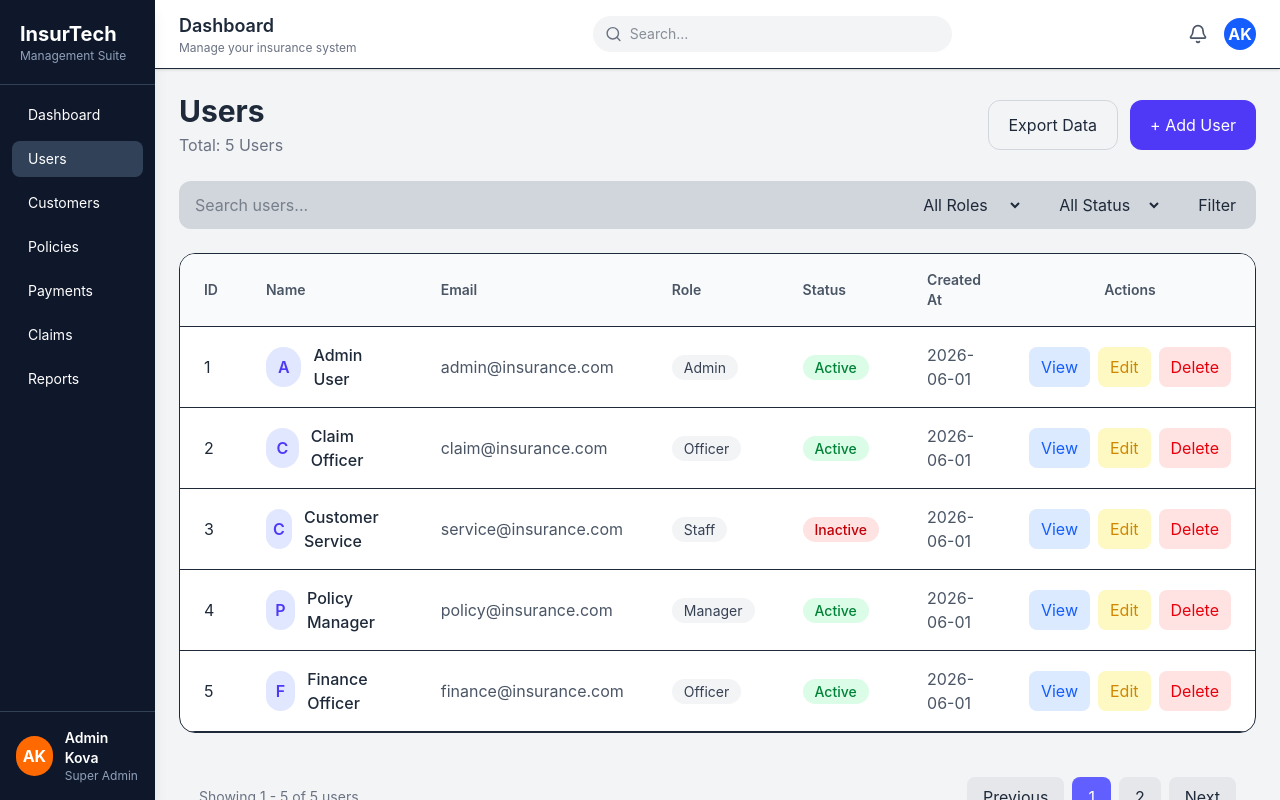
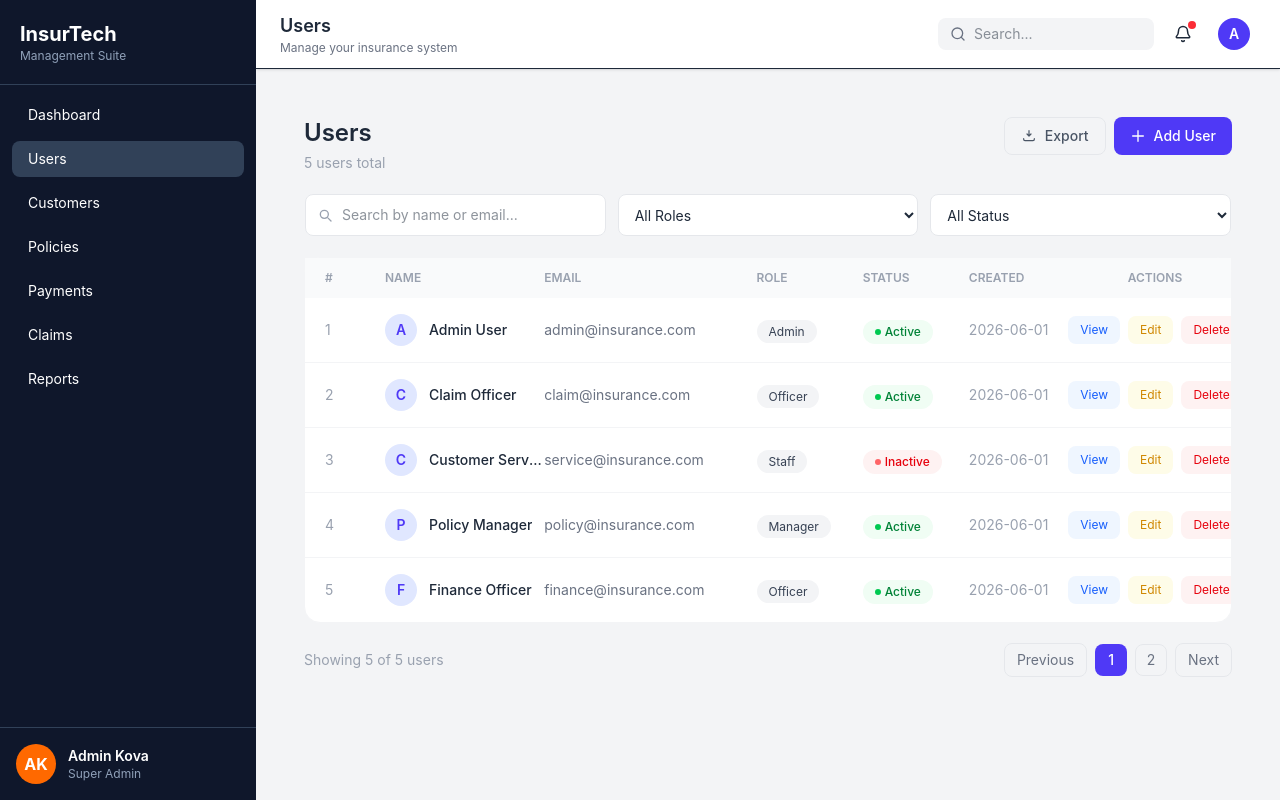
Before and after one commit to chanlita425/InsurTech, a React (Vite) app: page /users in a window 1280 px wide. Built offline with nearby package versions, Linux system fonts and the light colour scheme.

Commit message:
Responsive For User module

```diff
--- a/src/components/layout/Topbar.tsx
+++ b/src/components/layout/Topbar.tsx
@@ -1,13 +1,30 @@
-import { Bell, Search, Menu } from "lucide-react";
+import { Bell, Search, Menu, X } from "lucide-react";
+import { useLocation } from "react-router-dom";
+import { useState } from "react";
+
+const routeTitles: Record<string, string> = {
+  "/dashboard": "Dashboard",
+  "/users": "Users",
+  "/customers": "Customers",
+  "/policies": "Policies",
+  "/payments": "Payments",
+  "/claims": "Claims",
+  "/reports": "Reports",
+};
 
 export default function Topbar({ onMenuClick }: { onMenuClick: () => void }) {
+  const location = useLocation();
+  const title = routeTitles[location.pathname] || "Dashboard";
+
+  const [openSearch, setOpenSearch] = useState(false);
+  const [openProfile, setOpenProfile] = useState(false);
+
   return (
-    <div className="w-full flex items-center justify-between px-4 sm:px-6 py-3">
+    <div className="w-full flex items-center justify-between px-4 sm:px-6 py-3 relative">
 
-      {/* Left */}
+      {/* LEFT */}
       <div className="flex items-center gap-3">
 
-        {/* Hamburger (mobile only) */}
         <button
           onClick={onMenuClick}
           className="md:hidden p-2 hover:bg-gray-100 rounded-lg"
@@ -16,32 +33,91 @@ export default function Topbar({ onMenuClick }: { onMenuClick: () => void }) {
         </button>
 
         <div>
-          <h1 className="text-lg font-semibold">Dashboard</h1>
+          <h1 className="text-lg font-semibold">{title}</h1>
           <p className="hidden sm:block text-xs text-gray-500">
             Manage your insurance system
           </p>
         </div>
       </div>
 
-      {/* Search */}
-      <div className="hidden md:flex items-center bg-gray-100 px-3 py-2 rounded-full w-1/3">
-        <Search size={18} className="text-gray-500" />
-        <input
-          placeholder="Search..."
-          className="bg-transparent outline-none px-2 w-full text-sm"
-        />
-      </div>
+      {/* RIGHT ACTIONS */}
+      <div className="flex items-center gap-2 sm:gap-3">
 
-      {/* Right */}
-      <div className="flex items-center gap-4">
+        {/* SEARCH */}
+        <div className="hidden md:flex items-center bg-gray-100 px-3 py-1.5 rounded-lg">
+          <Search size={16} className="text-gray-500" />
+          <input
+            type="text"
+            placeholder="Search..."
+            className="bg-transparent outline-none px-2 text-sm w-44"
+          />
+        </div>
 
-        <Bell className="text-gray-600" size={20} />
+        {/* MOBILE SEARCH ICON */}
+        <button
+          onClick={() => setOpenSearch(!openSearch)}
+          className="md:hidden p-2 hover:bg-gray-100 rounded-lg"
+        >
+          {openSearch ? <X size={18} /> : <Search size={18} />}
+        </button>
 
-        <div className="w-8 h-8 bg-blue-600 text-white rounded-full flex items-center justify-center font-bold">
-          AK
+        {/* NOTIFICATION */}
+        <button className="relative p-2 hover:bg-gray-100 rounded-lg">
+          <Bell size={18} />
+          <span className="absolute top-1 right-1 w-2 h-2 bg-red-500 rounded-full"></span>
+        </button>
+
+        {/* PROFILE */}
+        <div className="relative">
+          <button
+            onClick={() => setOpenProfile(!openProfile)}
+            className="flex items-center gap-2 p-1.5 rounded-lg hover:bg-gray-100"
+          >
+            <div className="w-8 h-8 rounded-full bg-indigo-600 flex items-center justify-center text-white text-sm font-semibold">
+              A
+            </div>
+          </button>
+
+          {/* DROPDOWN */}
+          {openProfile && (
+            <div className="absolute right-0 mt-2 w-48 bg-white border rounded-xl shadow-lg z-50">
+              <div className="p-3 border-b">
+                <p className="text-sm font-medium">Admin User</p>
+                <p className="text-xs text-gray-500">admin@system.com</p>
+              </div>
+
+              <button className="w-full text-left px-4 py-2 text-sm hover:bg-gray-50">
+                Profile
+              </button>
+
+              <button className="w-full text-left px-4 py-2 text-sm hover:bg-gray-50">
+                Settings
+              </button>
+
+              <button className="w-full text-left px-4 py-2 text-sm text-red-500 hover:bg-red-50">
+                Logout
+              </button>
+            </div>
+          )}
         </div>
 
       </div>
+
+      {/* MOBILE SEARCH DROPDOWN */}
+      {openSearch && (
+        <div className="absolute top-14 left-0 w-full px-4 md:hidden z-50">
+          <div className="flex items-center bg-white border rounded-lg shadow px-3 py-2">
+            <Search size={16} className="text-gray-500" />
+            <input
+              autoFocus
+              type="text"
+              placeholder="Search..."
+              className="w-full px-2 text-sm outline-none"
+            />
+          </div>
+        </div>
+      )}
+
     </div>
   );
 }
--- a/src/layouts/MainLayout.tsx
+++ b/src/layouts/MainLayout.tsx
@@ -7,9 +7,9 @@ export default function MainLayout() {
   const [open, setOpen] = useState(false);
 
   return (
-    <div className="flex h-screen bg-gray-100 text-gray-800">
+    <div className="flex h-screen bg-gray-100 text-gray-800 overflow-hidden">
 
-      {/* Mobile Overlay */}
+      {/* Overlay */}
       {open && (
         <div
           className="fixed inset-0 bg-black/50 z-40 md:hidden"
@@ -20,7 +20,7 @@ export default function MainLayout() {
       {/* Sidebar */}
       <aside
         className={`
-          fixed md:static z-50 h-full w-64 bg-slate-900 text-white shadow-lg
+          fixed md:static z-50 h-full w-64 bg-slate-900 text-white
           transform transition-transform duration-300
           ${open ? "translate-x-0" : "-translate-x-full"}
           md:translate-x-0
@@ -29,8 +29,8 @@ export default function MainLayout() {
         <Sidebar onClose={() => setOpen(false)} />
       </aside>
 
-      {/* Main Area */}
-      <div className="flex flex-col flex-1">
+      {/* Main Contain */}
+      <div className="flex flex-col flex-1 min-w-0">
 
         {/* Topbar */}
         <header className="bg-white border-b shadow-sm">
@@ -38,8 +38,8 @@ export default function MainLayout() {
         </header>
 
         {/* Content */}
-        <main className="flex-1 p-4 sm:p-6 overflow-y-auto">
-          <div className="max-w-7xl mx-auto">
+        <main className="flex-1 p-4 sm:p-6 overflow-y-auto overflow-x-hidden min-w-0">
+          <div className="max-w-7xl mx-auto w-full min-w-0">
             <Outlet />
           </div>
         </main>
--- a/src/pages/users/Users.tsx
+++ b/src/pages/users/Users.tsx
@@ -1,4 +1,5 @@
-export default function Users() {
+import { useState } from "react";
+
 const users = [
   {
     id: 1,
@@ -42,217 +43,262 @@ export default function Users() {
   },
 ];
 
+export default function Users() {
+  const [search, setSearch] = useState("");
+  const [roleFilter, setRoleFilter] = useState("");
+  const [statusFilter, setStatusFilter] = useState("");
+
+  const filtered = users.filter((u) => {
+    const matchSearch =
+      !search ||
+      u.name.toLowerCase().includes(search.toLowerCase()) ||
+      u.email.toLowerCase().includes(search.toLowerCase());
+
+    const matchRole = !roleFilter || u.role === roleFilter;
+    const matchStatus = !statusFilter || u.status === statusFilter;
+
+    return matchSearch && matchRole && matchStatus;
+  });
+
   return (
-    <div className="space-y-6">
-
+    <div className="space-y-5 w-full p-2 sm:p-6">
       {/* Header */}
-      <div className="flex flex-col lg:flex-row lg:items-center lg:justify-between gap-4">
-
+      <div className="flex flex-col sm:flex-row sm:items-start sm:justify-between gap-4">
         <div>
-          <h1 className="text-3xl font-bold text-gray-800">
+          <h1 className="text-lg sm:text-xl lg:text-2xl font-semibold text-gray-800">
             Users
           </h1>
 
-          <p className="text-gray-500 mt-1">
-            Total: {users.length} Users
+          <p className="text-xs sm:text-sm text-gray-400 mt-1">
+            {users.length} users total
           </p>
         </div>
 
-        <div className="flex gap-3">
-          <button className="border border-gray-300 px-5 py-3 rounded-xl hover:bg-gray-50">
-            Export Data
+        <div className="flex flex-col sm:flex-row gap-2 w-full sm:w-auto">
+          <button className="w-full sm:w-auto flex items-center justify-center gap-2 border border-gray-200 text-gray-600 px-4 py-2 rounded-lg text-sm font-medium hover:bg-gray-50 transition">
+            <svg
+              xmlns="http://www.w3.org/2000/svg"
+              className="w-4 h-4"
+              fill="none"
+              viewBox="0 0 24 24"
+              stroke="currentColor"
+              strokeWidth={1.8}
+            >
+              <path
+                strokeLinecap="round"
+                strokeLinejoin="round"
+                d="M4 16v1a2 2 0 002 2h12a2 2 0 002-2v-1M12 12V4m0 8l-3-3m3 3l3-3"
+              />
+            </svg>
+            Export
           </button>
 
-          <button className="bg-indigo-600 hover:bg-indigo-700 text-white px-5 py-3 rounded-xl">
-            + Add User
+          <button className="w-full sm:w-auto flex items-center justify-center gap-2 bg-indigo-600 hover:bg-indigo-700 text-white px-4 py-2 rounded-lg text-sm font-medium transition">
+            <svg
+              xmlns="http://www.w3.org/2000/svg"
+              className="w-4 h-4"
+              fill="none"
+              viewBox="0 0 24 24"
+              stroke="currentColor"
+              strokeWidth={2}
+            >
+              <path
+                strokeLinecap="round"
+                strokeLinejoin="round"
+                d="M12 4v16m8-8H4"
+              />
+            </svg>
+            Add User
           </button>
         </div>
-
       </div>
 
       {/* Filters */}
-      <div className="bg-gray-300 rounded-xl ">
-
-        <div className="flex flex-col lg:flex-row gap-4">
+      <div className="  border border-gray-100 rounded-2xl  ">
+        <div className="grid grid-cols-1 md:grid-cols-3 gap-3">
+          <div className="relative">
+            <svg
+              className="absolute left-3 top-1/2 -translate-y-1/2 w-4 h-4 text-gray-400"
+              xmlns="http://www.w3.org/2000/svg"
+              fill="none"
+              viewBox="0 0 24 24"
+              stroke="currentColor"
+              strokeWidth={2}
+            >
+              <path
+                strokeLinecap="round"
+                strokeLinejoin="round"
+                d="M21 21l-4.35-4.35M17 11A6 6 0 105 11a6 6 0 0012 0z"
+              />
+            </svg>
 
             <input
               type="text"
-            placeholder="Search users..."
-            className="flex-1   rounded px-4 py-3 focus:outline-none focus:ring-2 focus:ring-indigo-500"
+              placeholder="Search by name or email..."
+              value={search}
+              onChange={(e) => setSearch(e.target.value)}
+              className="w-full pl-9 pr-4 py-2.5 text-sm border bg-white border-gray-200 rounded-lg focus:outline-none focus:ring-2 focus:ring-indigo-400"
             />
+          </div>
 
-          <select className=" rounded-xl px-4 py-3">
-            <option>All Roles</option>
+          <select
+            value={roleFilter}
+            onChange={(e) => setRoleFilter(e.target.value)}
+            className="text-sm border border-gray-200 rounded-lg px-3 py-2.5 bg-white focus:outline-none focus:ring-2 focus:ring-indigo-400"
+          >
+            <option value="">All Roles</option>
             <option>Admin</option>
             <option>Manager</option>
             <option>Officer</option>
             <option>Staff</option>
           </select>
 
-          <select className=" rounded-xl px-4 py-3">
-            <option>All Status</option>
+          <select
+            value={statusFilter}
+            onChange={(e) => setStatusFilter(e.target.value)}
+            className="text-sm border border-gray-200 rounded-lg px-3 py-2.5 bg-white focus:outline-none focus:ring-2 focus:ring-indigo-400"
+          >
+            <option value="">All Status</option>
             <option>Active</option>
             <option>Inactive</option>
           </select>
+        </div>
+      </div>
 
-          <button className=" rounded-xl px-5 py-3 hover:bg-gray-300">
-            Filter
+      {/* Table */}
+      <div className="w-full">
+        <div className="bg-white border border-gray-100 rounded-2xl w-full">
+
+          {/* SCROLL WRAPPER */}
+          <div className="w-full overflow-x-auto">
+
+            {/* FIXED MIN WIDTH FOR SCROLL */}
+            <div className="min-w-[950px] w-full">
+
+              {/* HEADER */}
+              <div className="grid grid-cols-[60px_1.5fr_2fr_1fr_1fr_1fr_160px] bg-gray-50 px-5 py-3 text-xs font-semibold text-gray-400 uppercase">
+
+                <div>#</div>
+                <div>Name</div>
+                <div>Email</div>
+                <div>Role</div>
+                <div>Status</div>
+                <div>Created</div>
+                <div className="text-center">Actions</div>
+
+              </div>
+
+              {/* BODY */}
+              <div className="divide-y divide-gray-100">
+
+                {filtered.map((user) => (
+                  <div
+                    key={user.id}
+                    className="grid grid-cols-[60px_1.5fr_2fr_1fr_1fr_1fr_160px] items-center px-5 py-4 hover:bg-gray-50 transition"
+                  >
+
+                    {/* ID */}
+                    <div className="text-sm text-gray-400">
+                      {user.id}
+                    </div>
+
+                    {/* NAME */}
+                    <div className="flex items-center gap-3 min-w-0">
+                      <div className="w-8 h-8 rounded-full bg-indigo-100 flex items-center justify-center text-indigo-600 font-semibold text-sm shrink-0">
+                        {user.name.charAt(0)}
+                      </div>
+
+                      <span className="text-sm font-medium text-gray-800 truncate">
+                        {user.name}
+                      </span>
+                    </div>
+
+                    {/* EMAIL */}
+                    <div className="text-sm text-gray-500 truncate">
+                      {user.email}
+                    </div>
+
+                    {/* ROLE */}
+                    <div>
+                      <span className="text-xs px-3 py-1 rounded-full bg-gray-100 text-gray-700">
+                        {user.role}
+                      </span>
+                    </div>
+
+                    {/* STATUS */}
+                    <div>
+                      <span
+                        className={`inline-flex items-center gap-1 px-3 py-1 rounded-full text-xs font-medium ${
+                          user.status === "Active"
+                            ? "bg-green-50 text-green-700"
+                            : "bg-red-50 text-red-600"
+                        }`}
+                      >
+                        <span
+                          className={`w-1.5 h-1.5 rounded-full ${
+                            user.status === "Active"
+                              ? "bg-green-500"
+                              : "bg-red-400"
+                          }`}
+                        />
+                        {user.status}
+                      </span>
+                    </div>
+
+                    {/* CREATED */}
+                    <div className="text-sm text-gray-400">
+                      {user.created_at}
+                    </div>
+
+                    {/* ACTIONS */}
+                    <div className="flex justify-center gap-2">
+                      <button className="px-3 py-1.5 text-xs rounded-lg bg-blue-50 text-blue-600 hover:bg-blue-100">
+                        View
                       </button>
+
+                      <button className="px-3 py-1.5 text-xs rounded-lg bg-yellow-50 text-yellow-600 hover:bg-yellow-100">
+                        Edit
+                      </button>
+
+                      <button className="px-3 py-1.5 text-xs rounded-lg bg-red-50 text-red-600 hover:bg-red-100">
+                        Delete
+                      </button>
+                    </div>
+
+                  </div>
+                ))}
 
               </div>
 
             </div>
-
-      {/* Table */}
-      <div className="bg-white rounded-2xl border overflow-hidden">
-
-        <div className="overflow-x-auto">
-
-          <table className="w-full min-w-[1000px]">
-
-            <thead className="bg-gray-50 border-b">
-              <tr>
-                <th className="px-6 py-4 text-left text-sm font-semibold text-gray-600">
-                  ID
-                </th>
-
-                <th className="px-6 py-4 text-left text-sm font-semibold text-gray-600">
-                  Name
-                </th>
-
-                <th className="px-6 py-4 text-left text-sm font-semibold text-gray-600">
-                  Email
-                </th>
-
-                <th className="px-6 py-4 text-left text-sm font-semibold text-gray-600">
-                  Role
-                </th>
-
-                <th className="px-6 py-4 text-left text-sm font-semibold text-gray-600">
-                  Status
-                </th>
-
-                <th className="px-6 py-4 text-left text-sm font-semibold text-gray-600">
-                  Created At
-                </th>
-
-                <th className="px-6 py-4 text-center text-sm font-semibold text-gray-600">
-                  Actions
-                </th>
-              </tr>
-            </thead>
-
-            <tbody>
-
-              {users.map((user) => (
-                <tr
-                  key={user.id}
-                  className="border-b hover:bg-gray-50 transition"
-                >
-                  <td className="px-6 py-4">
-                    {user.id}
-                  </td>
-
-                  <td className="px-6 py-4">
-                    <div className="flex items-center gap-3">
-
-                      <div className="w-10 h-10 rounded-full bg-indigo-100 flex items-center justify-center font-semibold text-indigo-600">
-                        {user.name.charAt(0)}
           </div>
-
-                      <div>
-                        <p className="font-medium text-gray-800">
-                          {user.name}
-                        </p>
         </div>
-
-                    </div>
-                  </td>
-
-                  <td className="px-6 py-4 text-gray-600">
-                    {user.email}
-                  </td>
-
-                  <td className="px-6 py-4">
-                    <span className="bg-gray-100 text-gray-700 px-3 py-1 rounded-full text-sm">
-                      {user.role}
-                    </span>
-                  </td>
-
-                  <td className="px-6 py-4">
-                    <span
-                      className={`px-3 py-1 rounded-full text-sm font-medium ${
-                        user.status === "Active"
-                          ? "bg-green-100 text-green-700"
-                          : "bg-red-100 text-red-700"
-                      }`}
-                    >
-                      {user.status}
-                    </span>
-                  </td>
-
-                  <td className="px-6 py-4 text-gray-600">
-                    {user.created_at}
-                  </td>
-
-                  <td className="px-6 py-4">
-                    <div className="flex justify-center gap-2">
-
-                      <button className="px-3 py-2 rounded-lg bg-blue-100 text-blue-600 hover:bg-blue-200">
-                        View
-                      </button>
-
-                      <button className="px-3 py-2 rounded-lg bg-yellow-100 text-yellow-600 hover:bg-yellow-200">
-                        Edit
-                      </button>
-
-                      <button className="px-3 py-2 rounded-lg bg-red-100 text-red-600 hover:bg-red-200">
-                        Delete
-                      </button>
-
-                    </div>
-                  </td>
-
-                </tr>
-              ))}
-
-            </tbody>
-
-          </table>
-
-        </div>
-
       </div>
 
       {/* Pagination */}
-        <div className="flex flex-col md:flex-row items-center justify-between gap-4 p-5  ">
-
-          <span className="text-sm text-gray-500">
-            Showing 1 - {users.length} of {users.length} users
+      <div className="flex flex-col sm:flex-row items-center justify-between gap-3">
+        <span className="text-sm text-gray-400">
+          Showing {filtered.length} of {users.length} users
         </span>
 
-          <div className="flex items-center gap-2">
-
-            <button className="bg-gray-200 px-4 py-2 rounded-lg hover:bg-gray-50">
+        <div className="flex flex-wrap items-center justify-center gap-2">
+          <button className="px-3 py-1.5 text-sm rounded-lg border border-gray-200 text-gray-500 hover:bg-gray-50">
             Previous
           </button>
 
-            <button className="bg-indigo-500 text-white px-4 py-2 rounded-lg">
+          <button className="w-8 h-8 text-sm rounded-lg bg-indigo-600 text-white font-medium">
             1
           </button>
 
-            <button className=" bg-gray-200 px-4 py-2 rounded-lg hover:bg-gray-50">
+          <button className="w-8 h-8 text-sm rounded-lg border border-gray-200 text-gray-500 hover:bg-gray-50">
             2
           </button>
 
-            <button className="bg-gray-200 px-4 py-2 rounded-lg hover:bg-gray-50">
+          <button className="px-3 py-1.5 text-sm rounded-lg border border-gray-200 text-gray-500 hover:bg-gray-50">
             Next
           </button>
-
         </div>
-
       </div>
-
     </div>
   );
 }
```
Lines whose indentation alone changed are shown as unchanged.
